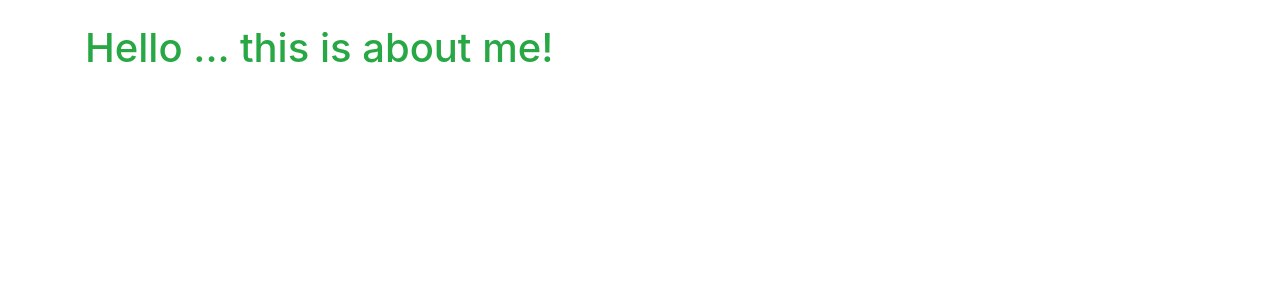
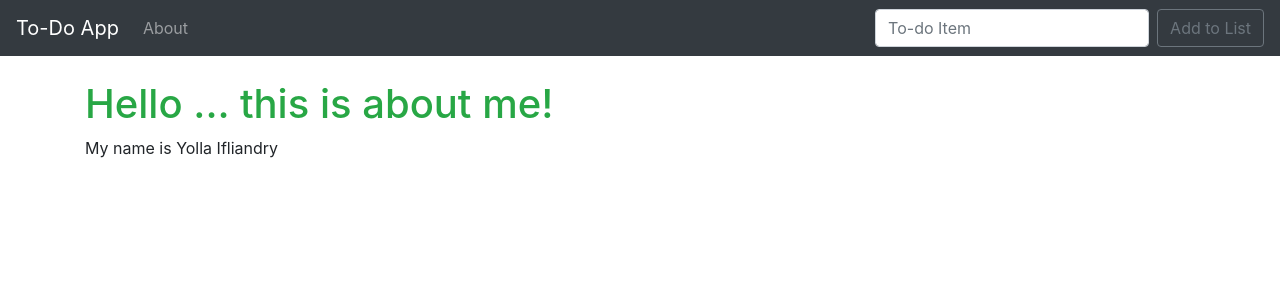
Before and after one commit to yo14/todoapp, a Django app: page /about/ in a window 1280 px wide. Shown: the top 300 px of the page. Run offline with Django 3.2, Linux system fonts and the light colour scheme; some libraries are stand-ins or nearby versions.

Commit message:
Passing data form views to templates

```diff
--- a/myapp/todo_list/templates/todo_list/about.html
+++ b/myapp/todo_list/templates/todo_list/about.html
@@ -3,4 +3,5 @@
 {% block title %}About App{% endblock %}
 {% block content %}
     <h1 class="text-success">Hello ... this is about me!</h1>
+    <p>My name is {{first_name}} {{last_name}}</p>
 {% endblock %}
--- a/myapp/todo_list/templates/todo_list/base.html
+++ b/myapp/todo_list/templates/todo_list/base.html
@@ -11,6 +11,25 @@
     <title>{% block title %}Hello, world!{% endblock %}</title>
   </head>
   <body>
+    <nav class="navbar navbar-expand-lg navbar-dark bg-dark">
+      <a class="navbar-brand" href="{% url 'home' %}">To-Do App</a>
+      <button class="navbar-toggler" type="button" data-toggle="collapse" data-target="#navbarSupportedContent" aria-controls="navbarSupportedContent" aria-expanded="false" aria-label="Toggle navigation">
+        <span class="navbar-toggler-icon"></span>
+      </button>
+
+      <div class="collapse navbar-collapse" id="navbarSupportedContent">
+        <ul class="navbar-nav mr-auto">
+          <li class="nav-item">
+            <a class="nav-link" href="{% url 'about' %}">About</a>
+          </li>
+        </ul>
+        <form class="form-inline my-2 my-lg-0">
+          <input class="form-control mr-sm-2" type="search" placeholder="To-do Item" aria-label="Search">
+          <button class="btn btn-outline-secondary my-2 my-sm-0" type="submit">Add to List</button>
+        </form>
+      </div>
+    </nav>
+
     <div class="container mt-4">
         {% block content %}
         {% endblock %}
--- a/myapp/todo_list/views.py
+++ b/myapp/todo_list/views.py
@@ -4,4 +4,8 @@ def home(request):
     return render(request, 'todo_list/home.html', {})
 
 def about(request):
-    return render(request, 'todo_list/about.html', {})
+    context = {
+        'first_name': 'Yolla',
+        'last_name': 'Ifliandry',
+    }
+    return render(request, 'todo_list/about.html', context)
```
